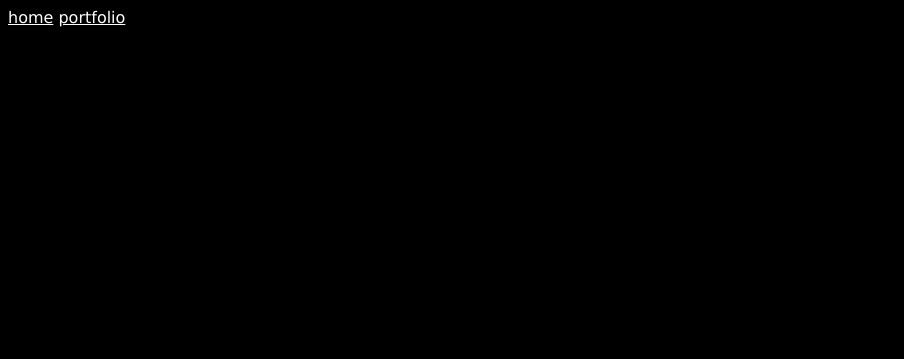
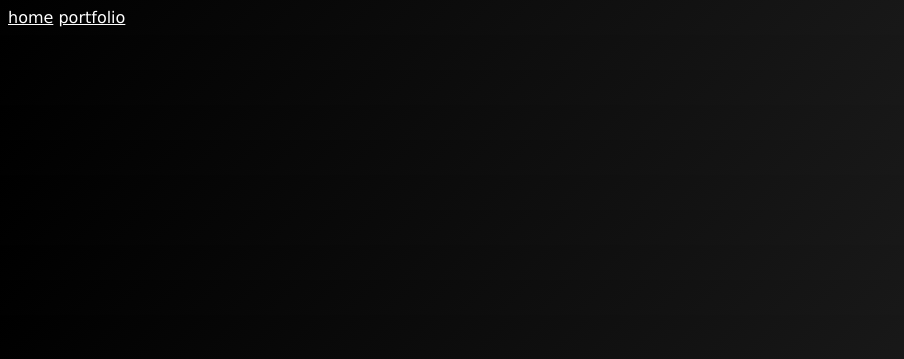
Before and after one commit to badstudyhabits/badstudyhabits.github.io, a plain HTML site: page index.html in a window 1280 px wide. Shown: the top 359 px of the page, without its empty margins (0-904 px from the left). Drawn offline with Linux system fonts and the light colour scheme.

Commit message:
Update index.html

```diff
--- a/index.html
+++ b/index.html
@@ -4,7 +4,7 @@
         <title>owlie</title>
 <style>
     body {
-        background-color: black;
+         background: linear-gradient(135deg, #000000, #222222);
         color: white;
         font-family: Verdana, Geneva, Tahoma, sans-serif;
     }
```
